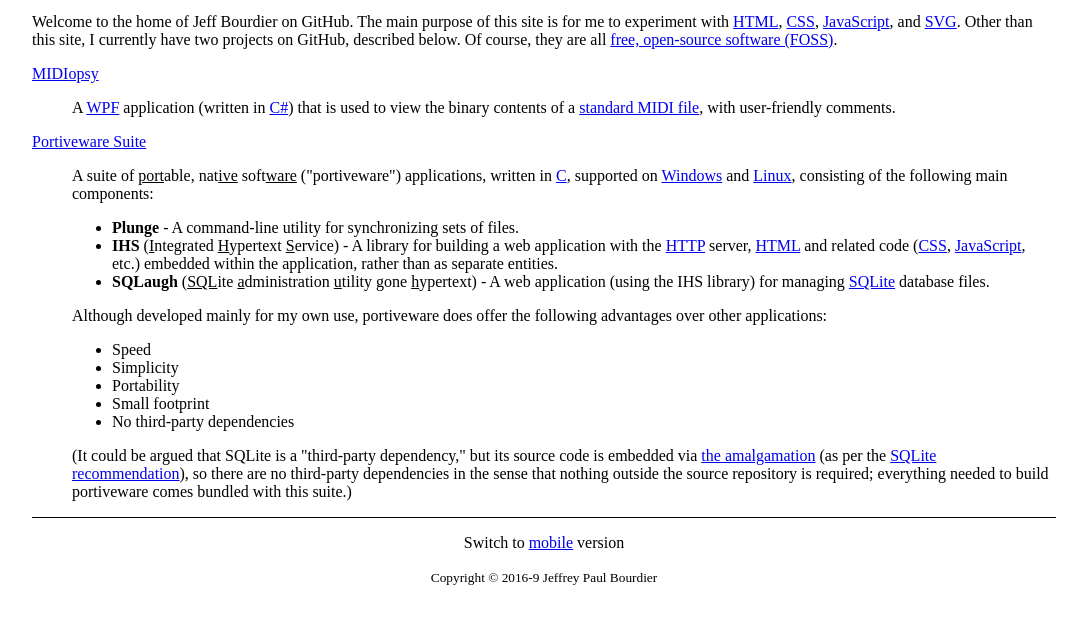
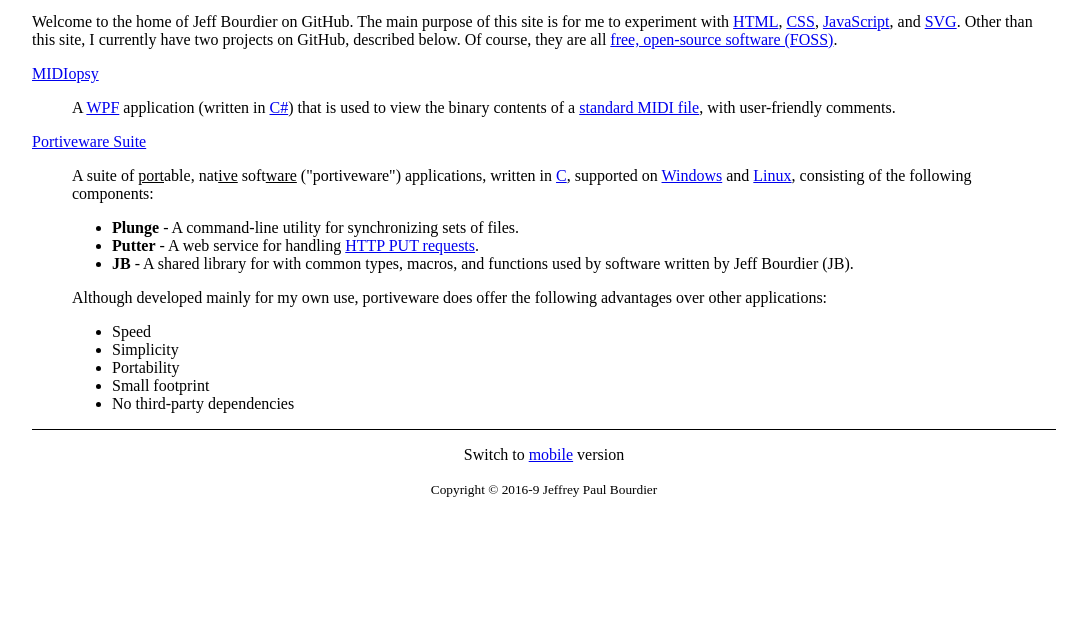
Before and after one commit to jeffbourdier/jeffbourdier.github.io, a plain HTML site: page index.html in a window 1280 px wide. Shown: the part 107-730 px from the top of the page, without its empty margins (96-1183 px from the left). Drawn offline with Linux system fonts and the light colour scheme.

Commit message:
Add icons, Portiveware changes

```diff
--- a/index.html
+++ b/index.html
@@ -6,6 +6,8 @@
     <meta name="description" content="Personal website of Jeff Bourdier hosted on GitHub" />
     <meta name="author" content="Jeff Bourdier" />
     <link rel="stylesheet" type="text/css" />
+    <link rel="icon" href="favicon.ico" />
+    <link rel="apple-touch-icon" href="apple-touch-icon.png" />
     <script src="stylesheet.js"></script>
     <script type="text/javascript">
       <!--
@@ -47,39 +49,21 @@
         </ul>
       </nav>
     </header>
-    <p>
-      Welcome to the home of Jeff Bourdier on GitHub.  The main purpose of this site is for me to experiment with <a href="http://www.w3.org/TR/html/">HTML</a>, <a href="http://www.w3.org/TR/CSS22/">CSS</a>, <a href="https://developer.mozilla.org/en-US/docs/Web/JavaScript">JavaScript</a>, and <a href="http://www.w3.org/Graphics/SVG/">SVG</a>.  Other than this site, I currently have two projects on GitHub, described below.  Of course, they are all <a href="https://en.wikipedia.org/wiki/Free_and_open-source_software">free, open-source software (FOSS)</a>.
-    </p>
+    <p>Welcome to the home of Jeff Bourdier on GitHub.  The main purpose of this site is for me to experiment with <a href="http://www.w3.org/TR/html/">HTML</a>, <a href="http://www.w3.org/TR/CSS22/">CSS</a>, <a href="https://developer.mozilla.org/en-US/docs/Web/JavaScript">JavaScript</a>, and <a href="http://www.w3.org/Graphics/SVG/">SVG</a>.  Other than this site, I currently have two projects on GitHub, described below.  Of course, they are all <a href="https://en.wikipedia.org/wiki/Free_and_open-source_software">free, open-source software (FOSS)</a>.</p>
     <dl>
-      <dt>
-        <a href="https://github.com/jeffbourdier/MIDIopsy">MIDIopsy</a>
-      </dt>
+      <dt><a href="https://github.com/jeffbourdier/MIDIopsy">MIDIopsy</a></dt>
       <dd>
-        <p>
-          A <a href="https://docs.microsoft.com/en-us/dotnet/framework/wpf/">WPF</a> application (written in <a href="https://docs.microsoft.com/en-us/dotnet/csharp/">C#</a>) that is used to view the binary contents of a <a href="https://www.midi.org/specifications-old/item/standard-midi-files-smf">standard MIDI file</a>, with user-friendly comments.
-        </p>
+        <p>A <a href="https://docs.microsoft.com/en-us/dotnet/framework/wpf/">WPF</a> application (written in <a href="https://docs.microsoft.com/en-us/dotnet/csharp/">C#</a>) that is used to view the binary contents of a <a href="https://www.midi.org/specifications-old/item/standard-midi-files-smf">standard MIDI file</a>, with user-friendly comments.</p>
       </dd>
-      <dt>
-        <a href="https://github.com/jeffbourdier/PortivewareSuite">Portiveware Suite</a>
-      </dt>
+      <dt><a href="https://github.com/jeffbourdier/PortivewareSuite">Portiveware Suite</a></dt>
       <dd>
-        <p>
-          A suite of <u>port</u>able, nat<u>ive</u> soft<u>ware</u> ("portiveware") applications, written in <a href="http://www.open-std.org/jtc1/sc22/wg14/">C</a>, supported on <a href="https://www.microsoft.com/en-us/windows">Windows</a> and <a href="https://www.linux.com/">Linux</a>, consisting of the following main components:
-        </p>
+        <p>A suite of <u>port</u>able, nat<u>ive</u> soft<u>ware</u> ("portiveware") applications, written in <a href="http://www.open-std.org/jtc1/sc22/wg14/">C</a>, supported on <a href="https://www.microsoft.com/en-us/windows">Windows</a> and <a href="https://www.linux.com/">Linux</a>, consisting of the following components:</p>
         <ul>
-          <li>
-            <b>Plunge</b> - A command-line utility for synchronizing sets of files.
-          </li>
-          <li>
-            <b>IHS</b> (<u>I</u>ntegrated <u>H</u>ypertext <u>S</u>ervice) - A library for building a web application with the <a href="https://tools.ietf.org/html/rfc2616">HTTP</a> server, <a href="http://www.w3.org/TR/html/">HTML</a> and related code (<a href="http://www.w3.org/TR/CSS22/">CSS</a>, <a href="https://developer.mozilla.org/en-US/docs/Web/JavaScript">JavaScript</a>, etc.) embedded within the application, rather than as separate entities.
-          </li>
-          <li>
-            <b>SQLaugh</b> (<u>SQL</u>ite <u>a</u>dministration <u>u</u>tility <u>g</u>one <u>h</u>ypertext) - A web application (using the IHS library) for managing <a href="http://sqlite.org/">SQLite</a> database files.
-          </li>
+          <li><b>Plunge</b> - A command-line utility for synchronizing sets of files.</li>
+          <li><b>Putter</b> - A web service for handling <a href="https://tools.ietf.org/html/rfc2616#section-9.6">HTTP PUT requests</a>.</li>
+          <li><b>JB</b> - A shared library for with common types, macros, and functions used by software written by Jeff Bourdier (JB).</li>
         </ul>
-        <p>
-          Although developed mainly for my own use, portiveware does offer the following advantages over other applications:
-        </p>
+        <p>Although developed mainly for my own use, portiveware does offer the following advantages over other applications:</p>
         <ul>
           <li>Speed</li>
           <li>Simplicity</li>
@@ -87,9 +71,6 @@
           <li>Small footprint</li>
           <li>No third-party dependencies</li>
         </ul>
-        <p>
-          (It could be argued that SQLite is a "third-party dependency," but its source code is embedded via <a href="http://sqlite.org/amalgamation.html">the amalgamation</a> (as per the <a href="https://www.sqlite.org/src/doc/trunk/README.md">SQLite recommendation</a>), so there are no third-party dependencies in the sense that nothing outside the source repository is required; everything needed to build portiveware comes bundled with this suite.)
-        </p>
       </dd>
     </dl>
     <footer>
```
Also changed, not shown: about/index.html (+2 -0 lines), geodesy/index.html (+2 -0 lines), oracle/index.html (+2 -0 lines), telcos/index.html (+2 -0 lines), apple-touch-icon.png (added), apple-touch-icon.svg (added), favicon.ico (added), favicon16.svg (added), favicon32.svg (added), jb.png (deleted).
